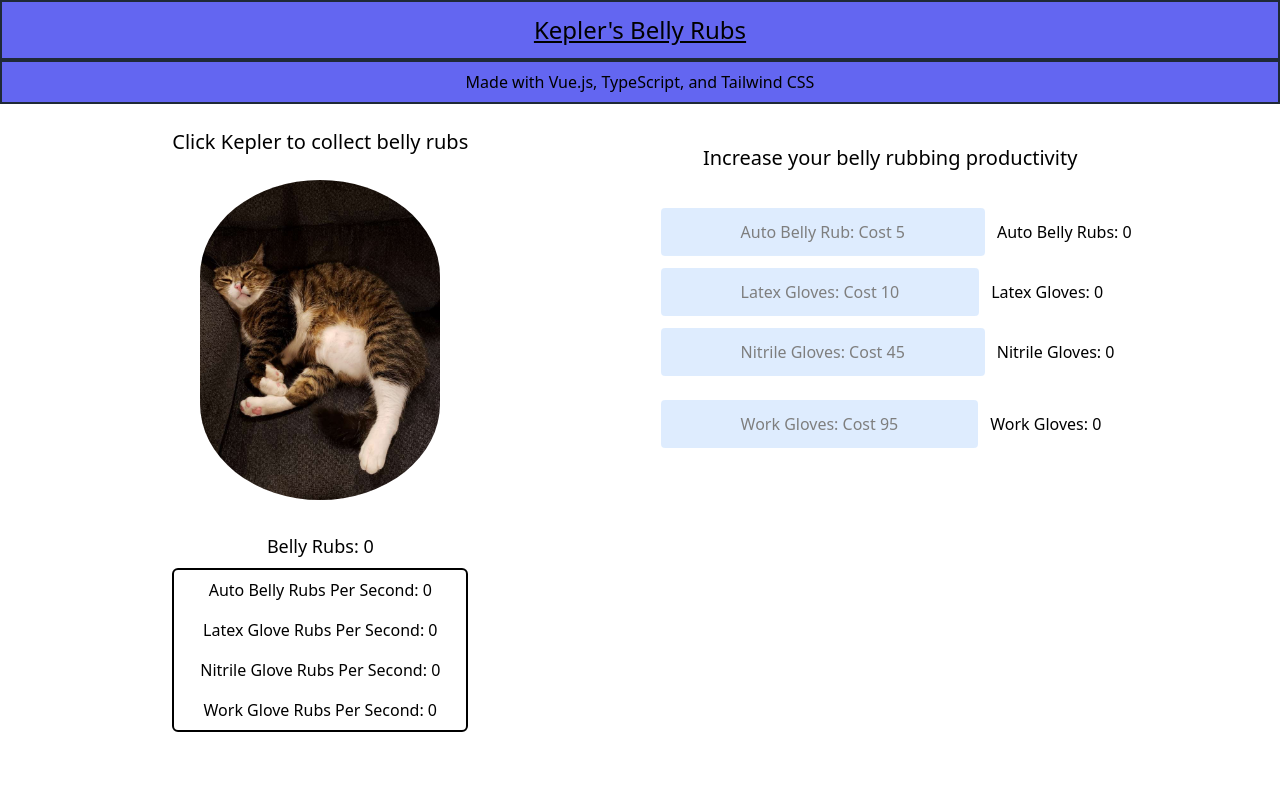
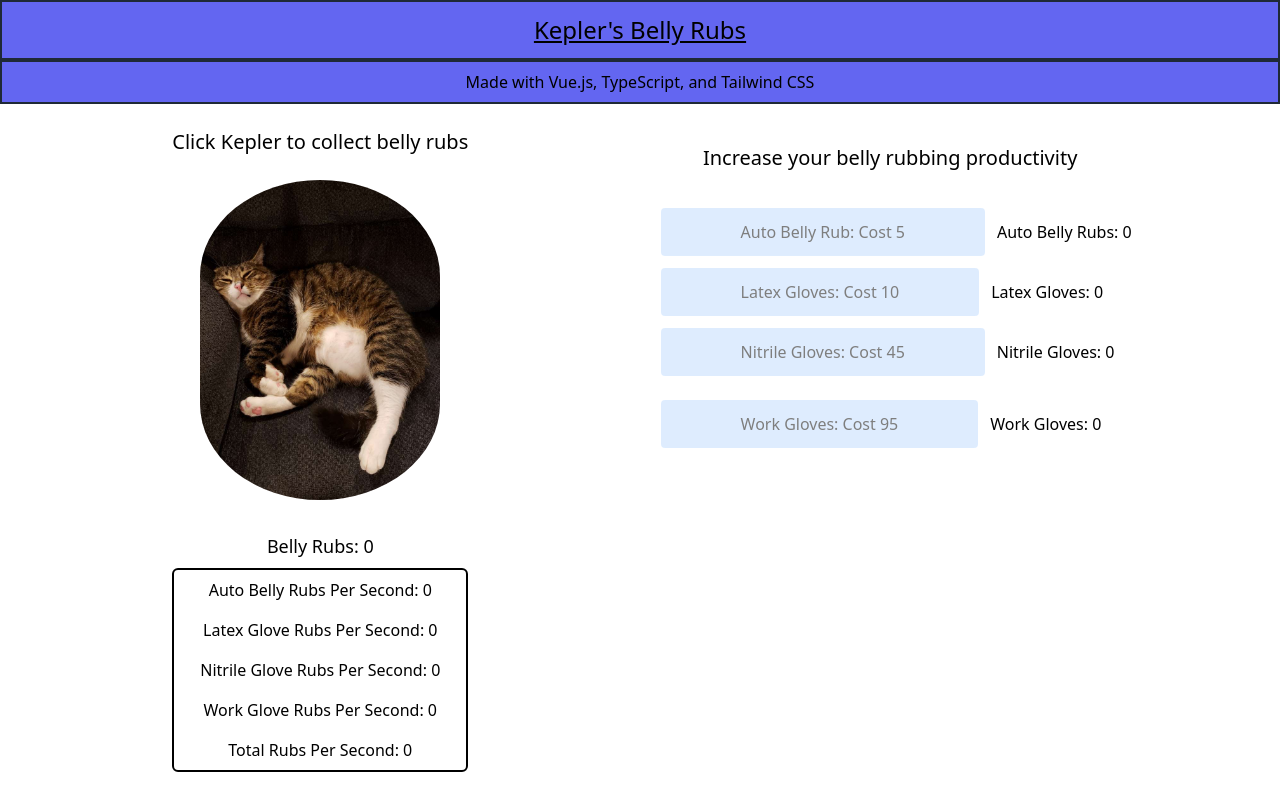
Before and after one commit to kirbsmith/keplersbellyrubs, a Vue app: page / in a window 1280 px wide. Built offline with nearby package versions, Linux system fonts and the light colour scheme.

Commit message:
add total rubs per second calculator

```diff
--- a/src/components/cookieArea.vue
+++ b/src/components/cookieArea.vue
@@ -9,6 +9,7 @@
           <p class="text-md text-center py-2">Latex Glove Rubs Per Second: {{ latexGloves }}</p>
           <p class="text-md text-center py-2">Nitrile Glove Rubs Per Second: {{ nitrileGloves * 2 }}</p>
           <p class="text-md text-center py-2">Work Glove Rubs Per Second: {{ workGloves * 5 }}</p>
+          <p class="text-md text-center py-2">Total Rubs Per Second: {{ (autoScratcher/2) + (latexGloves) + (nitrileGloves * 2) + (workGloves * 5) }}</p>
         </div>
       </div>
       <div class="flex flex-col pt-10 pl-8">
```
